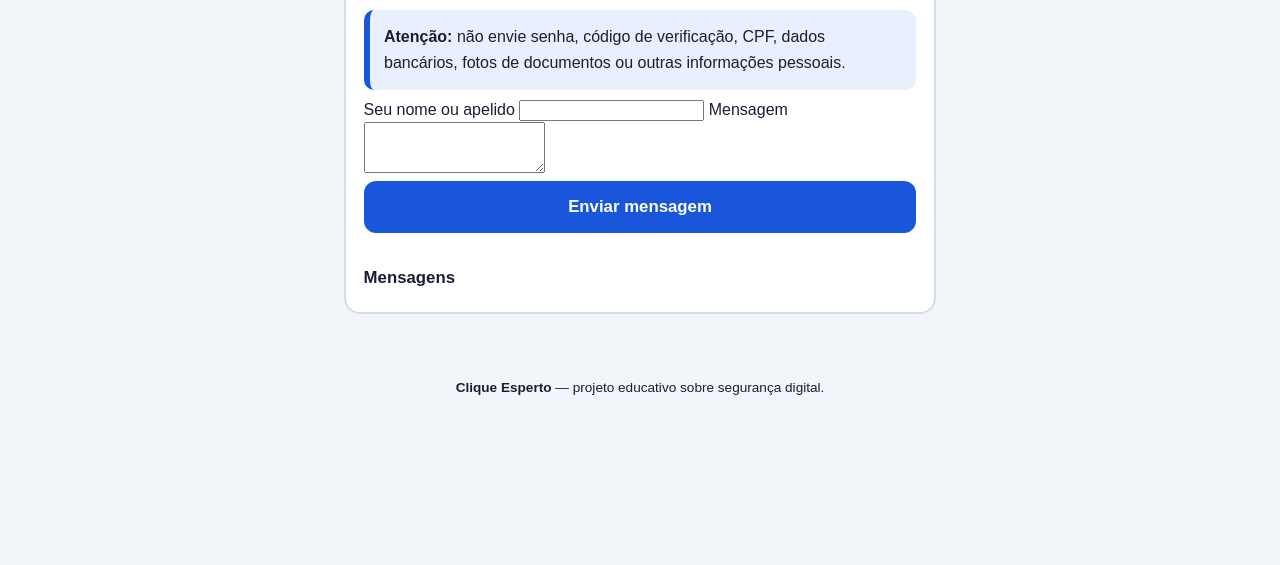
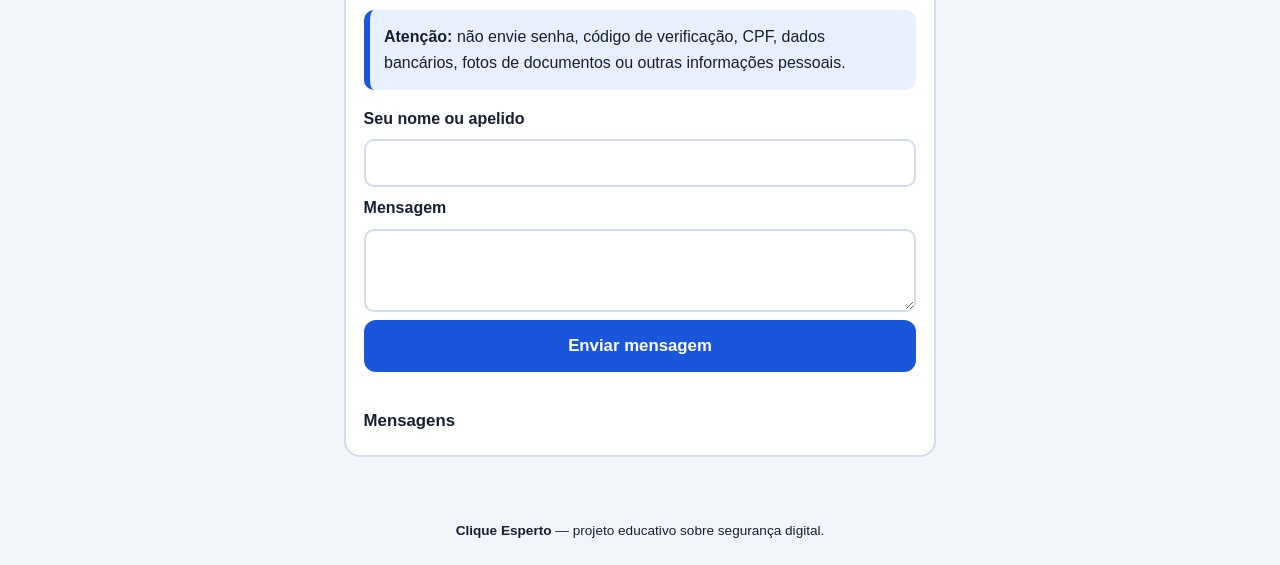
Before and after one commit to Rize12/ClickGuloso, a plain HTML site: page suporte.html in a window 1280 px wide. Shown: the part 259-824 px from the top of the page. Before the commit the page ends 800 px from the top, so only its background shows below. Drawn offline with Linux system fonts and the light colour scheme; a script that the page names is missing.

Commit message:
Add styles for support form and message area
Added styles for support form and message area.

```diff
--- a/css/estilo.css
+++ b/css/estilo.css
@@ -41,3 +41,29 @@ a:focus-visible,button:focus-visible,input:focus-visible{outline:4px solid var(-
 @media(min-width:700px){body{padding-bottom:0}main{padding:1.5rem}.navegacao-inferior{display:none}.navegacao-topo{display:flex;flex-wrap:wrap;gap:.25rem;margin-top:.75rem}.navegacao-topo a{color:#fff;text-decoration:none;font-weight:bold;padding:.6rem .9rem;border-radius:8px;min-height:44px}.navegacao-topo a:hover,.navegacao-topo a:focus-visible{background:rgba(255,255,255,.2)}}
 @media(max-width:699px){.navegacao-topo{display:none}}
 @media(prefers-reduced-motion:reduce){html{scroll-behavior:auto}*{transition:none!important;animation:none!important}}
+#formSuporte {
+  display: grid;
+  gap: 0.5rem;
+  margin: 1rem 0;}
+#formSuporte label {
+  font-weight: bold;}
+#formSuporte input,
+#formSuporte textarea {
+  font-family: inherit;
+  font-size: 1rem;
+  padding: 0.8rem;
+  border: 2px solid var(--borda);
+  border-radius: 10px;
+  background: var(--card);
+  color: var(--texto);
+  min-height: 48px;}
+#formSuporte textarea {
+  resize: vertical;}
+#areaMensagens {
+  max-height: 380px;
+  overflow-y: auto;
+  padding-right: 0.25rem;}
+#areaMensagens .cartao {
+  background: #eef4ff;}
+[data-contraste="alto"] #areaMensagens .cartao {
+  background: #111;}
```
